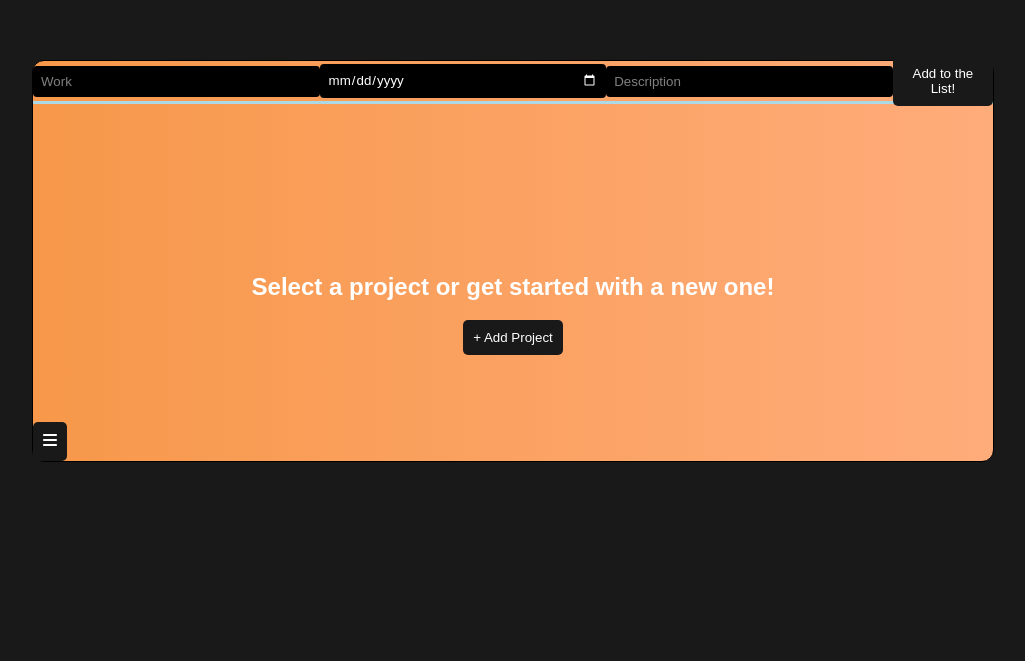
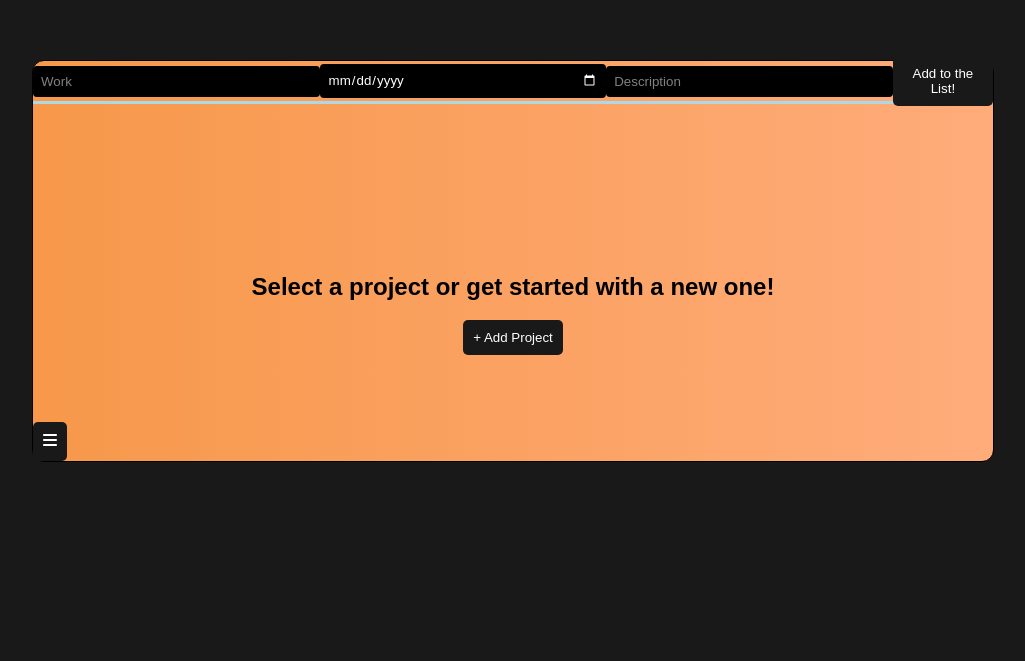
Before and after one commit to guvenfazli/To-Do-List-w-React, a React (Create React App) app in the folder theater/: page / in a window 1280 px wide. Shown: the part 139-800 px from the top of the page, without its empty margins (127-1152 px from the left). Built offline with nearby package versions, Linux system fonts and the light colour scheme; a web font is replaced by a local one.

Commit message:
Single line style given

```diff
--- a/theater/src/Components/No Task/NoTask.jsx
+++ b/theater/src/Components/No Task/NoTask.jsx
@@ -2,7 +2,7 @@ export default function NoTask({close}){
   return (
     <>
       <div className="no-task">
-        <h2>Select a project or get started with a new one!</h2>
+        <h2 style={{color: 'black'}}>Select a project or get started with a new one!</h2>
         <button onClick={close}>+ Add Project</button>
       </div>
 
```
